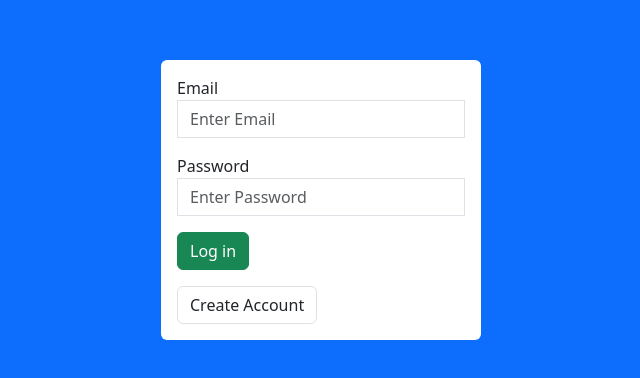
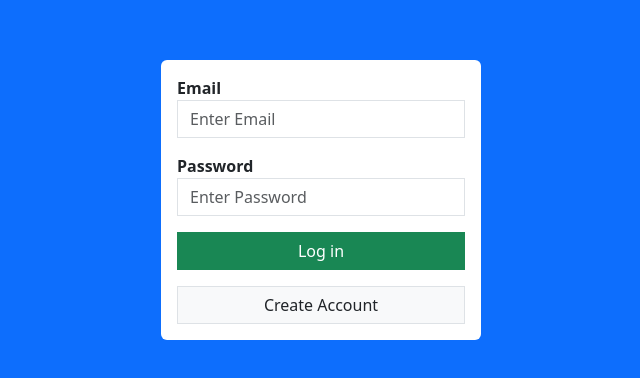
Before and after one commit to noahburren/Abschlussprojekt_2024_API-1_noabur_Board_-GamificationAndroidApplication-, a React (Create React App) app in the folder frontend/: page / in a window 1280 px wide. Shown: the part 200-578 px from the top of the page, without its empty margins (319-959 px from the left). Built offline with nearby package versions, Linux system fonts and the light colour scheme.

Commit message:
email passwort fett gedruckt

```diff
--- a/frontend/src/Login.js
+++ b/frontend/src/Login.js
@@ -6,7 +6,9 @@ function Login() {
       <div className="bg-white p-3 rounded w-25">
         <form action="">
           <div className="mb-3">
-            <label htmlFor="email">Email</label>
+            <label htmlFor="email">
+              <strong>Email</strong>
+            </label>
             <input
               type="email"
               placeholder="Enter Email"
@@ -14,16 +16,20 @@ function Login() {
             />
           </div>
           <div className="mb-3">
-            <label htmlFor="password">Password</label>
+            <label htmlFor="password">
+              <strong>Password</strong>
+            </label>
             <input
               type="password"
               placeholder="Enter Password"
               className="form-control rounded-0"
             />
           </div>
-          <button className="btn btn-success">Log in</button>
+          <button className="btn btn-success w-100 rounded-0">Log in</button>
           <p></p>
-          <button className="btn btn-default border">Create Account</button>
+          <button className="btn btn-default border w-100 bg-light rounded-0">
+            Create Account
+          </button>
         </form>
       </div>
     </div>
```
